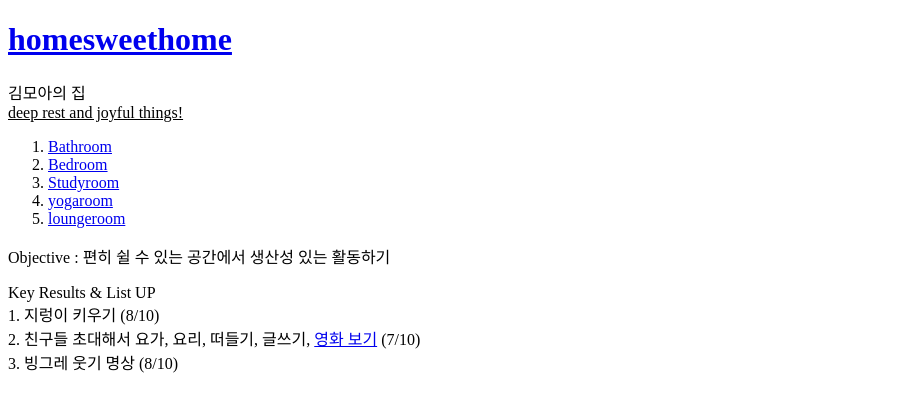
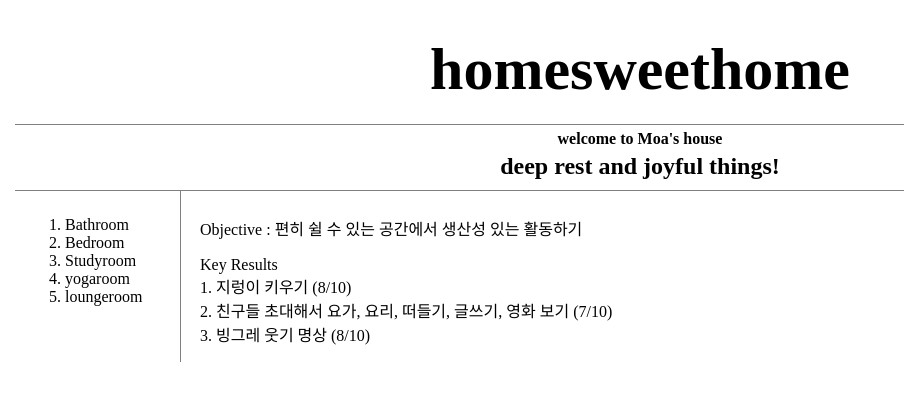
Before and after one commit to hamkki/homesweethome, a plain HTML site: page index.html in a window 1280 px wide. Shown: the whole page, without its empty margins (0-904 px from the left). Drawn offline with Linux system fonts and the light colour scheme; a script that the page names is missing.

Commit message:
Add files via upload

```diff
--- a/index.html
+++ b/index.html
@@ -1,8 +1,9 @@
 <!doctype html>
 <html>
 <head>
-<title>Moa's sweethome</title>
-<meta charset="utf-8"
+  <title>Moa's sweethome</title>
+  <meta charset="utf-8">
+  <link rel="stylesheet" href="style.css">
 <!-- Global site tag (gtag.js) - Google Analytics -->
 <script async src="https://www.googletagmanager.com/gtag/js?id=G-KE04L1TWPW"></script>
 <script>
@@ -15,9 +16,10 @@
 </head>
 
 <body>
-  <h1><a href="index.html">homesweethome</a></h1>
-  김모아의 집 <br>
-  <u>deep rest and joyful things!</u>
+  <h1> <a href="index.html">homesweethome</a></h1>
+  <a class="ohh"> welcome to Moa's house </a>
+  <h2> deep rest and joyful things!</h2>
+<div id="grid">
   <ol>
     <li><a href="1.html">Bathroom</a></li>
     <li><a href="2.html">Bedroom</a></li>
@@ -25,12 +27,17 @@
     <li><a href="4.html">yogaroom</a></li>
     <li><a href="5.html">loungeroom</a></li>
   </ol>
-<p>Objective : 편히 쉴 수 있는 공간에서 생산성 있는 활동하기</p>
-<p>Key Results & List UP<br>
-1. 지렁이 키우기 (8/10)<br>
-2. 친구들 초대해서 요가, 요리, 떠들기, 글쓰기, <a href="https://www.pinterest.co.kr/pin/66287425756149705/" target="_blank" title="Home Theater">영화 보기</a> (7/10)<br>
-3. 빙그레 웃기 명상 (8/10)</p>
-<p>
+  <div id="article">
+      <p style="
+          margin-top:25px;
+      ">Objective : 편히 쉴 수 있는 공간에서 생산성 있는 활동하기</p>
+      <p>Key Results<br>
+      1. 지렁이 키우기 (8/10)<br>
+      2. 친구들 초대해서 요가, 요리, 떠들기, 글쓰기, <a href="https://www.pinterest.co.kr/pin/66287425756149705/" target="_blank" title="Home Theater">영화 보기</a> (7/10)<br>
+      3. 빙그레 웃기 명상 (8/10)</p>
+    </p>
+  </div>
+</div>
 <div id="disqus_thread"></div>
 <script>
     /**
--- /dev/null
+++ b/style.css
@@ -0,0 +1,49 @@
+body{
+  margin:15px;
+}
+a {
+  color:black;
+  text-decoration: none;
+}
+h1 {
+  font-size:60px;
+  text-align: center;
+  border-bottom:1px solid gray;
+  margin:0;
+  padding:20px;
+}
+.ohh{
+  display:block;
+  text-align: center;
+  margin:0;
+  padding: 5px;
+  font-weight: bold;
+  }
+h2{
+  text-align: center;
+  border-bottom:1px solid gray;
+  margin:0;
+  padding-bottom: 10px;
+}
+#grid ol{
+  border-right:1px solid gray;
+  width:90px;
+  margin:0;
+  padding: 25px;
+  padding-left: 50px;
+}
+#grid{
+  display: grid;
+  grid-template-columns: 150px 1fr;
+}
+#article{
+  padding-left: 35px;
+}
+@media(max-width:800px){
+  #grid{
+    display: block;
+  }
+  #grid ol{
+    border-right:none;
+  }
+}
```
Also changed, not shown: 1.html (+5 -5 lines), 2.html (+5 -5 lines), 3.html (+5 -5 lines), 4.html (+5 -5 lines), 5.html (+5 -5 lines).
